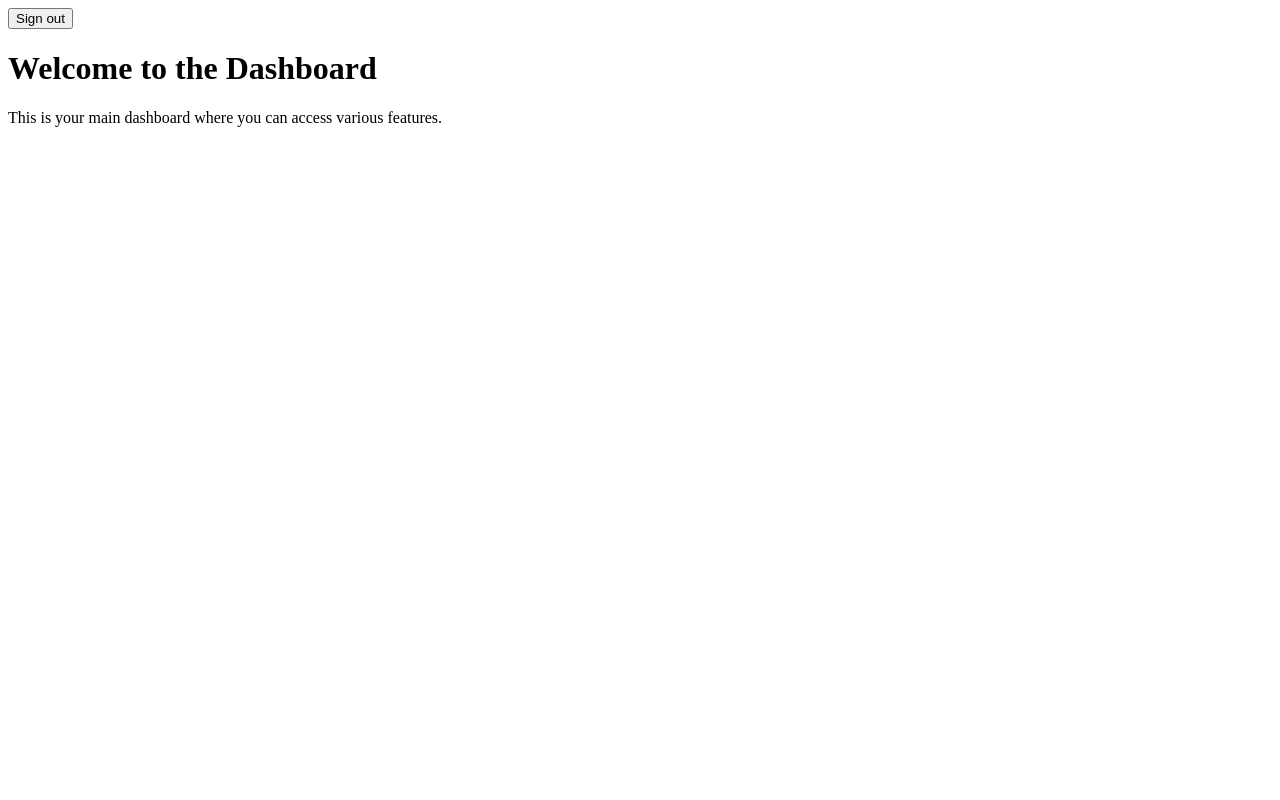
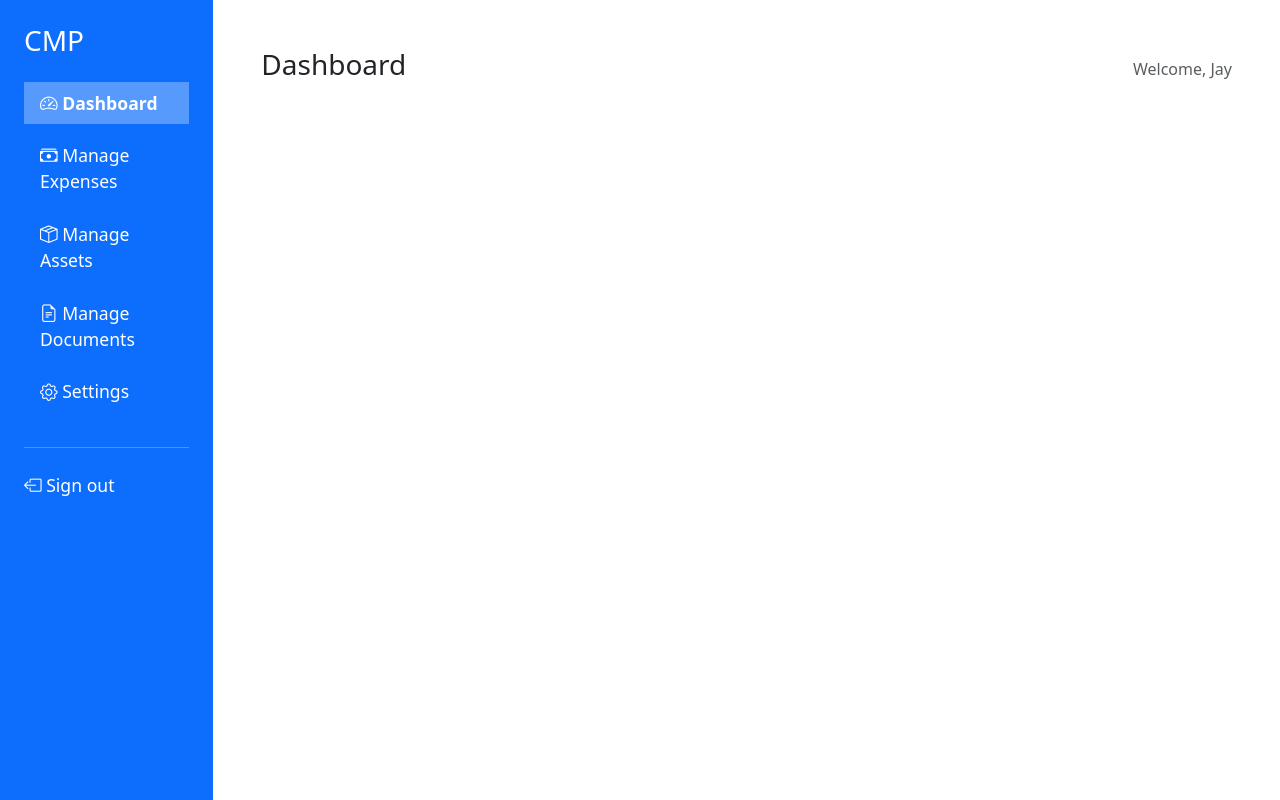
Before and after one commit to OblivCode/Community-Management-Platform, a Flask app: page /dashboard in a window 1280 px wide. Run offline with Flask 3, Linux system fonts and the light colour scheme; a user stored in the database is signed in.

Commit message:
Navigation base.

```diff
--- a/src/app.py
+++ b/src/app.py
@@ -1,6 +1,6 @@
 from flask import Flask, render_template, request, session, redirect, flash
 from auth import validateUser
-from models import db, User, Budget
+from models import AssetStatus, Document, Transaction, db, User, Budget, Asset
 import os
 
 app = Flask(__name__)
@@ -40,8 +40,8 @@ def login():
     elif request.method == "GET":
         return render_template('login.html')
 
-@app.route('/signout')
-def signout():
+@app.route('/logout')
+def logout():
     session.clear()
     return redirect('/login')
 
@@ -49,7 +49,25 @@ def signout():
 def dashboard():
     if not session.get("username"):
         return redirect("/login")
-    return render_template('dashboard.html')
+    # 1. Build Dashboard
+    # A. Budget/Expense Overview
+    budget = Budget.query.first()
+    total_budget = budget.total_fund
+    remaining_budget = budget.remaining_fund
+    budget_year = budget.year
+    count_no_receipt = Transaction.query.filter_by(budget_id=budget.id, document_id=None).count()
+    # B. Asset Overview
+    count_assets = Asset.query.count()
+    count_assets_damaged = Asset.query.filter(Asset.status == AssetStatus.DAMAGED.value).count()
+    # C. Document Overview
+    count_documents = Document.query.count()
+    # D. Action log
+    # Retrieve last 3 transactions
+    recent_transactions = Transaction.query.order_by(Transaction.timestamp.desc()).filter_by(budget_id=budget.id).limit(3).all()
+
+    # Temporary variables
+    minimum_budget_health = total_budget * 0.2
+    return render_template('dashboard.html', username = session["username"],  budget_year = budget_year, minimum_budget_health = minimum_budget_health, total_budget=total_budget, remaining_budget=remaining_budget, count_no_receipt=count_no_receipt, count_assets=count_assets, count_assets_damaged=count_assets_damaged, count_documents=count_documents, recent_transactions=recent_transactions)
 
 
 def setup_database():
--- a/src/models.py
+++ b/src/models.py
@@ -47,3 +47,8 @@ class Event(db.Model):
     description = db.Column(db.String(300), nullable=True)
     date = db.Column(db.DateTime, nullable=False)
     document_id = db.Column(db.Integer, db.ForeignKey('document.id'), nullable=True)
+
+from enum import Enum
+class AssetStatus(Enum):
+    FINE = "Fine"
+    DAMAGED = "Damaged"
--- /dev/null
+++ b/src/templates/base.html
@@ -0,0 +1,80 @@
+<!DOCTYPE html>
+<html lang="en">
+<head>
+    <meta charset="UTF-8">
+    <meta name="viewport" content="width=device-width, initial-scale=1.0">
+    <title>Community Management Platform</title>
+    <link href="https://cdn.jsdelivr.net/npm/bootstrap@5.3.0/dist/css/bootstrap.min.css" rel="stylesheet">
+    <script src="https://cdn.jsdelivr.net/npm/bootstrap@5.3.0/dist/js/bootstrap.bundle.min.js"></script>
+    <link rel="stylesheet" href="https://cdn.jsdelivr.net/npm/bootstrap-icons@1.10.0/font/bootstrap-icons.css">
+    <style>
+        .sidebar {
+            min-height: 100vh;
+            background-color: #0d6efd;
+        }
+        .nav-link {
+            color: white; /* White text */
+            font-size: 1.1rem;
+            margin-bottom: 10px;
+        }
+        .nav-link:hover {
+            background-color: rgba(255, 255, 255, 0.2); /* Lighten on hover */
+            color: white;
+        }
+        .nav-link.active {
+            font-weight: bold;
+            background-color: rgba(255, 255, 255, 0.3);
+        }
+    </style>
+</head>
+<body>
+
+<div class="container-fluid">
+    <div class="row">
+
+        <div class="col-md-3 col-lg-2 sidebar p-4">
+            <h3 class="text-white mb-4">CMP</h3>
+
+            <ul class="nav flex-column">
+                <li class="nav-item">
+                    <a class="nav-link active" href="/dashboard">
+                        <i class="bi bi-speedometer2"></i> Dashboard
+                    </a>
+                </li>
+                <li class="nav-item">
+                    <a class="nav-link" href="/expenses">
+                        <i class="bi bi-cash-stack"></i> Manage Expenses
+                    </a>
+                </li>
+                <li class="nav-item">
+                    <a class="nav-link" href="/assets">
+                        <i class="bi bi-box-seam"></i> Manage Assets
+                    </a>
+                </li>
+                <li class="nav-item">
+                    <a class="nav-link" href="/documents">
+                        <i class="bi bi-file-earmark-text"></i> Manage Documents
+                    </a>
+                </li>
+                <li class="nav-item">
+                    <a class="nav-link" href="/settings">
+                        <i class="bi bi-gear"></i> Settings
+                    </a>
+                </li>
+            </ul>
+
+            <hr class="text-white my-4">
+
+            <a class="nav-link" href="/logout">
+                <i class="bi bi-box-arrow-left"></i> Sign out
+            </a>
+        </div>
+
+        <div class="col-md-9 col-lg-10 p-5">
+            {% block content %}{% endblock %}
+        </div>
+
+    </div>
+</div>
+</body>
+</html>
--- a/src/templates/dashboard.html
+++ b/src/templates/dashboard.html
@@ -1,12 +1,10 @@
-<!DOCTYPE html>
-<head>
-    <meta charset="UTF-8">
-    <meta name="viewport" content="width=device-width, initial-scale=1.0">
-    <title>Dashboard</title>
-</head>
-<body>
-    <button onclick="location.href='/signout'">Sign out</button>
-    <h1>Welcome to the Dashboard</h1>
-    <p>This is your main dashboard where you can access various features.</p>
-</body>
-</html>
+{% extends "base.html" %}
+
+{% block content %}
+<div class="d-flex justify-content-between align-items-center mb-4">
+    <h2 class="h3">Dashboard</h2>
+    <div class="text-muted">Welcome, {{ username }}</div>
+</div>
+
+
+{% endblock %}
```
Also changed, not shown: 1 other file.
